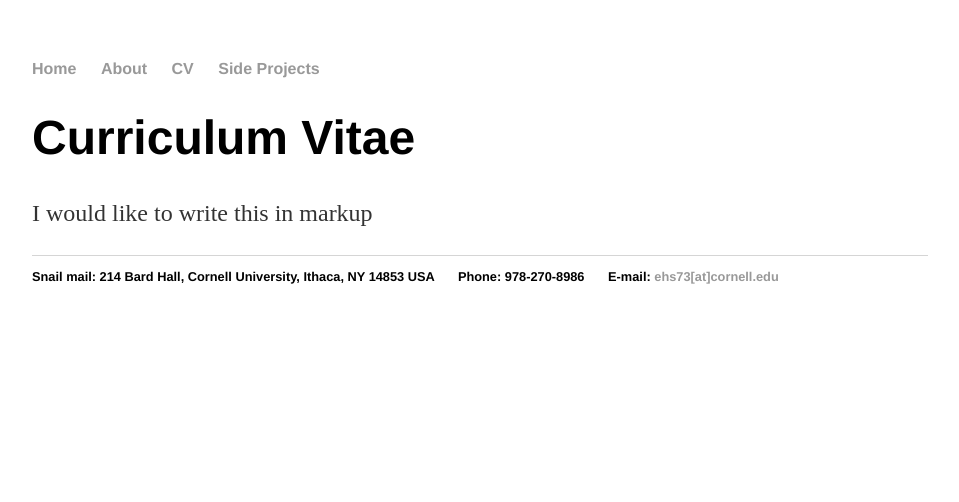
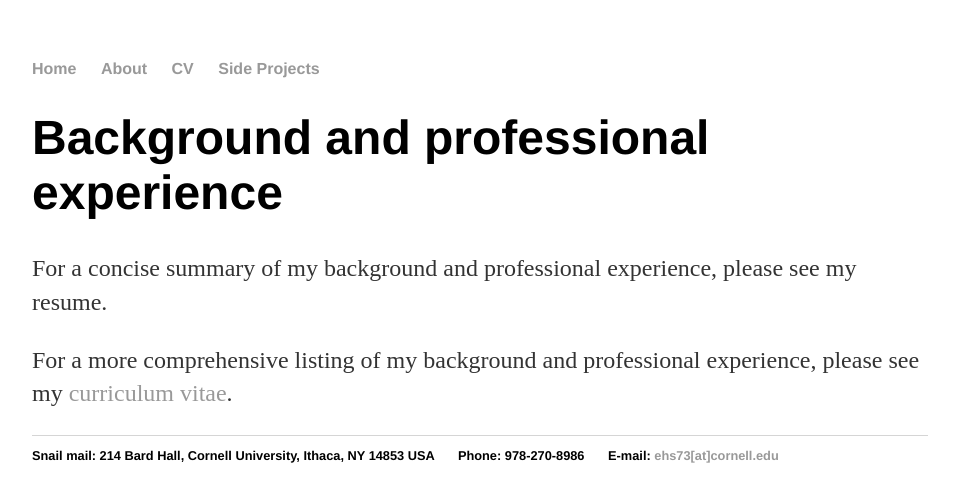
Before and after one commit to ehs73/ehs73.github.io, a Jekyll site: the page built from cv/index.html, in a window 1280 px wide. Shown: the top 502 px of the page, without its empty margins (160-1119 px from the left). Built offline with Jekyll 4.4.1, drawn with Linux system fonts in a browser that asks for light colours.

Commit message:
Update index.html

```diff
--- a/cv/index.html
+++ b/cv/index.html
@@ -1,10 +1,11 @@
 ---
 layout: default
-title: Curriculum Vitae
+title: Background and professional experience
 ---
 	<h1>{{ page.title }}</h1>
 
-	<p>I would like to write this in markup</p>
+	<p>For a concise summary of my background and professional experience, please see my resume.</p>
 
+	<p>For a more comprehensive listing of my background and professional experience, please see my <a href="http://www.evahsmith.com/cv/EvaHSmith_Curriculum_Vitae.pdf">curriculum vitae</a>.</p>
 
 	</ul>
```
